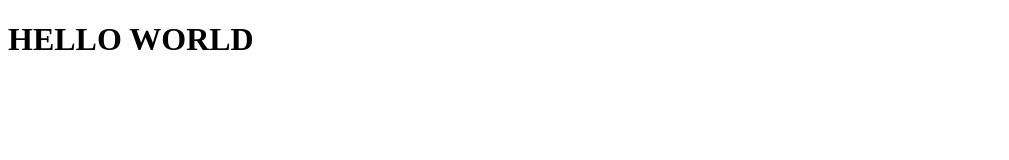
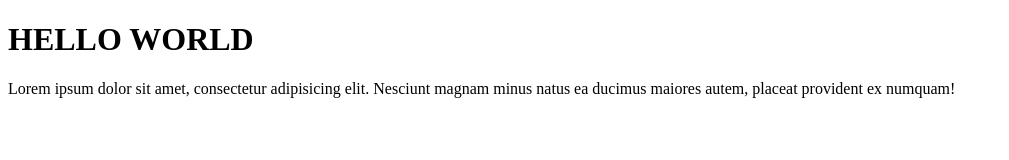
Before and after one commit to alexesnsk/gitlesson, a plain HTML site: page index.html in a window 1280 px wide. Shown: the whole page, without its empty margins (0-1009 px from the left). Drawn offline with Linux system fonts and the light colour scheme.

Commit message:
Add lorem

```diff
--- a/index.html
+++ b/index.html
@@ -6,5 +6,6 @@
 </head>
 <body>
 	<h1>HELLO WORLD</h1>
+	<p>Lorem ipsum dolor sit amet, consectetur adipisicing elit. Nesciunt magnam minus natus ea ducimus maiores autem, placeat provident ex numquam!</p>
 </body>
 </html>
```
